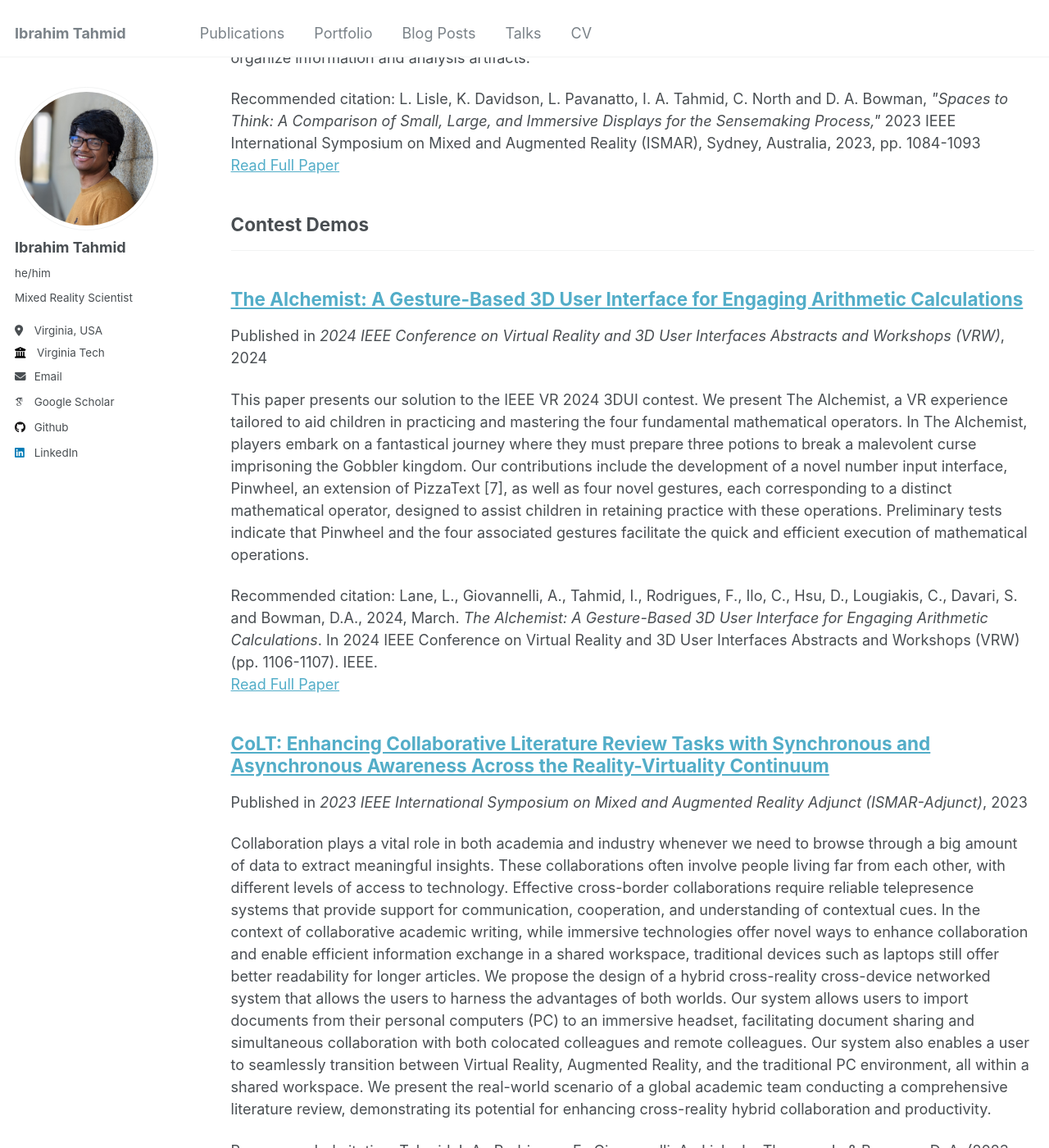
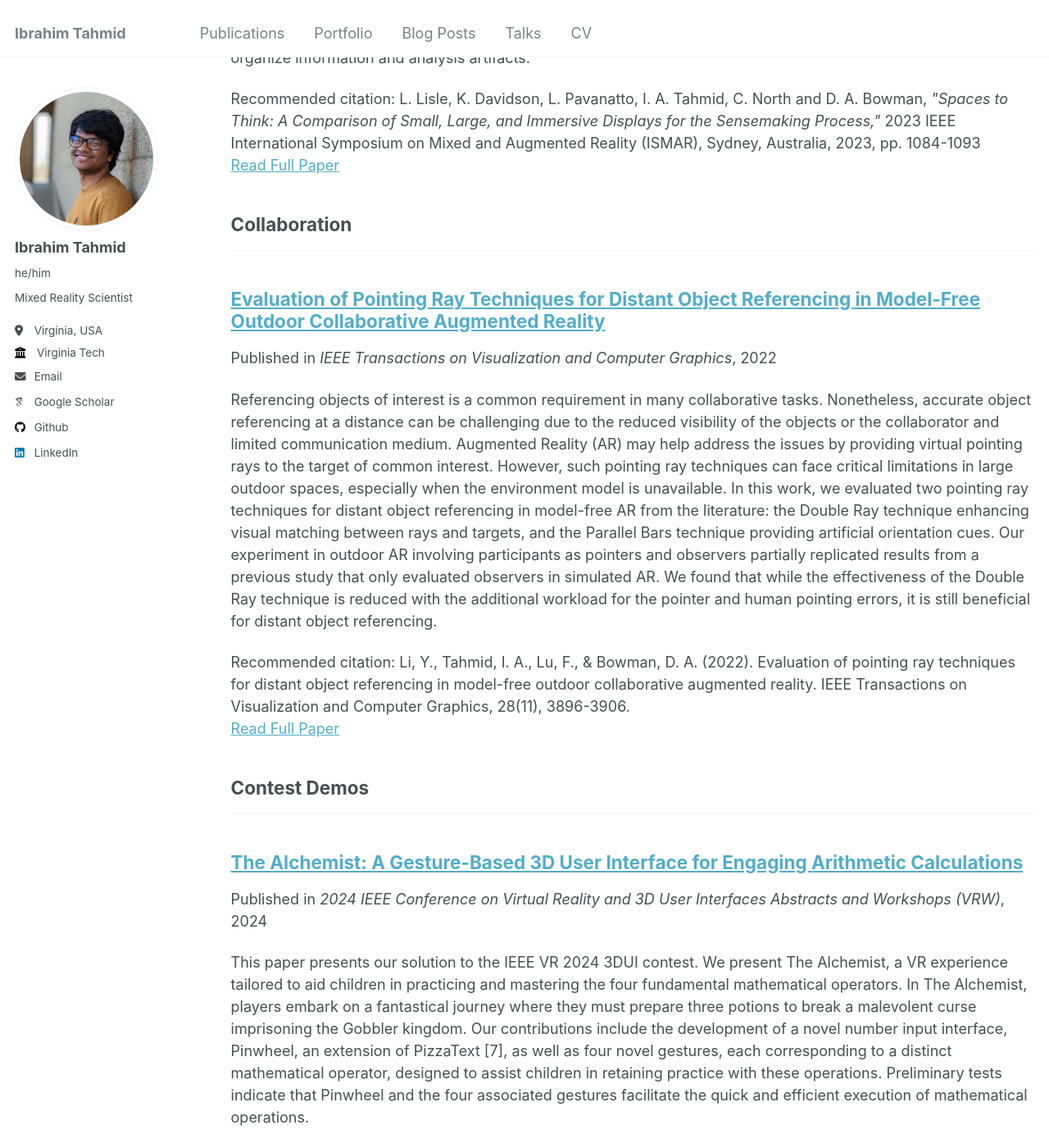
Before and after one commit to iatahmid/iatahmid.github.io, a Jekyll site: the page built from _pages/publications.html, in a window 1280 px wide and 1400 px high, scrolled down 2851 px. Shown: the whole window at 82% size. Built offline with Jekyll 4.4.1, drawn with Linux system fonts in a browser that asks for light colours; some web fonts are replaced.

Commit message:
gaze ray paper

```diff
--- a/_config.yml
+++ b/_config.yml
@@ -81,6 +81,8 @@ publication_category:
     title: 'Rich Semantic Interaction'
   ist:
     title: 'Immersive Space to Think'
+  others:
+    title: 'Collaboration'
   manuscripts:
     title: 'Journal Articles'
   conferences:
--- /dev/null
+++ b/_publications/2022-09-01-collaborative-gaze-ray.md
@@ -0,0 +1,19 @@
+---
+title: "Evaluation of Pointing Ray Techniques for Distant Object Referencing in Model-Free Outdoor Collaborative Augmented Reality"
+collection: publications
+category: others
+permalink: /publication/2022-09-01-collaborative-gaze-ray
+excerpt: >
+  Referencing objects of interest is a common requirement in many collaborative tasks. Nonetheless, accurate object referencing at a distance can be challenging due to the reduced visibility of the objects or the collaborator and limited communication medium. Augmented Reality (AR) may help address the issues by providing virtual pointing rays to the target of common interest. However, such pointing ray techniques can face critical limitations in large outdoor spaces, especially when the environment model is unavailable. In this work, we evaluated two pointing ray techniques for distant object referencing in model-free AR from the literature: the Double Ray technique enhancing visual matching between rays and targets, and the Parallel Bars technique providing artificial orientation cues. Our experiment in outdoor AR involving participants as pointers and observers partially replicated results from a previous study that only evaluated observers in simulated AR. We found that while the effectiveness of the Double Ray technique is reduced with the additional workload for the pointer and human pointing errors, it is still beneficial for distant object referencing.
+date: 2022-09-01
+venue: 'IEEE Transactions on Visualization and Computer Graphics'
+slidesurl: 'https://youtu.be/urpi8WnO0pg'
+paperurl: 'https://iatahmid.github.io/files/tvcg22-ar-collaborative-gazeray.pdf'
+citation: 'Li, Y., Tahmid, I. A., Lu, F., & Bowman, D. A. (2022). Evaluation of pointing ray techniques for distant object referencing in model-free outdoor collaborative augmented reality. IEEE Transactions on Visualization and Computer Graphics, 28(11), 3896-3906.'
+---
+
+Referencing objects of interest is a common requirement in many collaborative tasks. Nonetheless, accurate object referencing at a distance can be challenging due to the reduced visibility of the objects or the collaborator and limited communication medium. Augmented Reality (AR) may help address the issues by providing virtual pointing rays to the target of common interest. However, such pointing ray techniques can face critical limitations in large outdoor spaces, especially when the environment model is unavailable. In this work, we evaluated two pointing ray techniques for distant object referencing in model-free AR from the literature: the Double Ray technique enhancing visual matching between rays and targets, and the Parallel Bars technique providing artificial orientation cues. Our experiment in outdoor AR involving participants as pointers and observers partially replicated results from a previous study that only evaluated observers in simulated AR. We found that while the effectiveness of the Double Ray technique is reduced with the additional workload for the pointer and human pointing errors, it is still beneficial for distant object referencing.
+
+See the talk
+============
+<iframe width="560" height="315" src="https://www.youtube.com/embed/urpi8WnO0pg?si=2326RUE96RLuxkMF" title="YouTube video player" frameborder="0" allow="accelerometer; autoplay; clipboard-write; encrypted-media; gyroscope; picture-in-picture; web-share" referrerpolicy="strict-origin-when-cross-origin" allowfullscreen></iframe>
```
